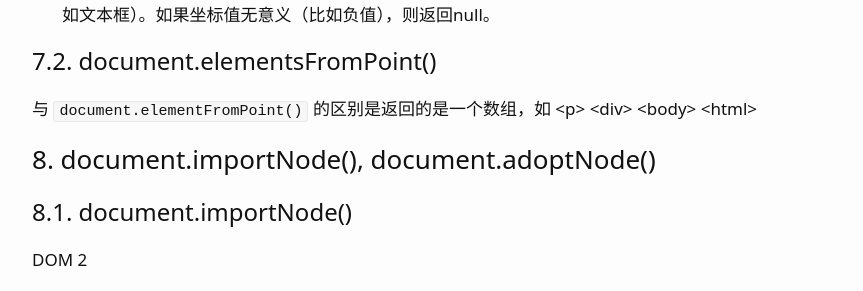
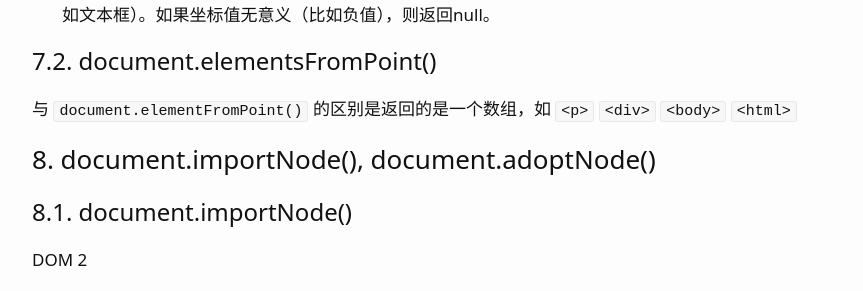
Before and after one commit to dgeibi/dgeibi.github.com, a Jekyll site: the page built from docs/JavaScript/DOM/Document.md, in a window 1280 px wide. Shown: the part 4056-4347 px from the top of the page, without its empty margins (208-1071 px from the left). Built offline with Jekyll 4.4.1, drawn with Linux system fonts in a browser that asks for light colours; comment, search, counter and statistics services are not loaded.

Commit message:
update at 2016-10-07 01:36:21 UTC

````diff
--- a/_layouts/page.html
+++ b/_layouts/page.html
@@ -9,7 +9,7 @@ layout: default
     <h1 class="post-title">{{ page.title }}</h1>
     {% if page.toc %}<div id="toc"></div>{% endif %}
   </header>
-  <div class="post-content{% if page.toc %} toc-content{% endif %} {{ page.extraClass }}">
+  <div class="post-content{% if page.toc %} toc-content{% endif %}">
     {{ content }}
   </div>
 </article>
--- a/_sass/_layout.scss
+++ b/_sass/_layout.scss
@@ -247,7 +247,7 @@ div.right-box {
 /**
  * Docs
  */
-.docs-index ul {
+.docs-list {
     font-size: 18px;
     counter-reset: sect;
     list-style-type: none;
--- a/docs.html
+++ b/docs.html
@@ -2,12 +2,11 @@
 layout: page
 title: 笔记
 toc: true
-extraClass: docs-index
 ---
 
 {% for lang in site.data.languages %}
 <h2>{{ lang.name }}</h2>
-<ul>
+<ul class="docs-list">
     {% for note in lang.notes %}
     <li><a href="{{ site.baseurl }}/docs/{{ lang.name }}/{{ note.subpath }}/">{{ note.title }}</a></li>
     {% endfor %}
--- a/docs/JavaScript/DOM/Document.md
+++ b/docs/JavaScript/DOM/Document.md
@@ -145,7 +145,7 @@ var element = document.elementFromPoint(x, y);
 
 ### document.elementsFromPoint()
 
-与 `document.elementFromPoint()` 的区别是返回的是一个数组，如 <p> <div> <body> <html>
+与 `document.elementFromPoint()` 的区别是返回的是一个数组，如 `<p>` `<div>` `<body>` `<html>`
 
 ## document.importNode(), document.adoptNode()
 
@@ -171,7 +171,6 @@ var node = document.adoptNode(externalNode);
 ```
 
 The node (externalNode) and its subtree is removed from the document it's in (if any), and its ownerDocument is changed to the current document.
-
 
 ## Write
 
````
